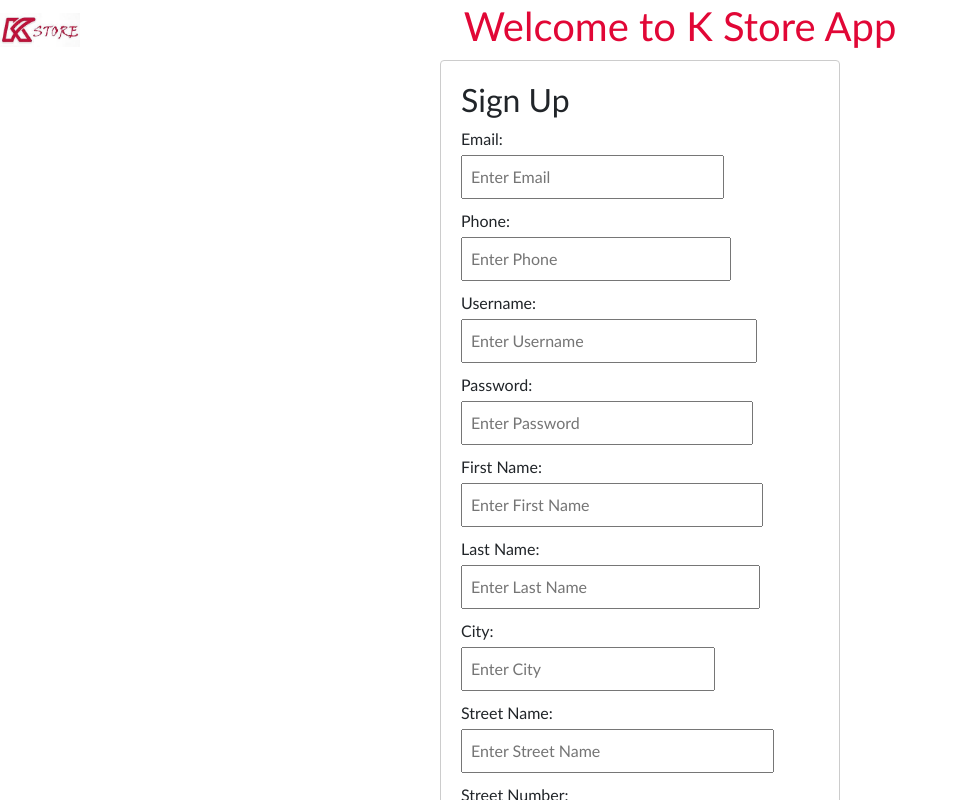
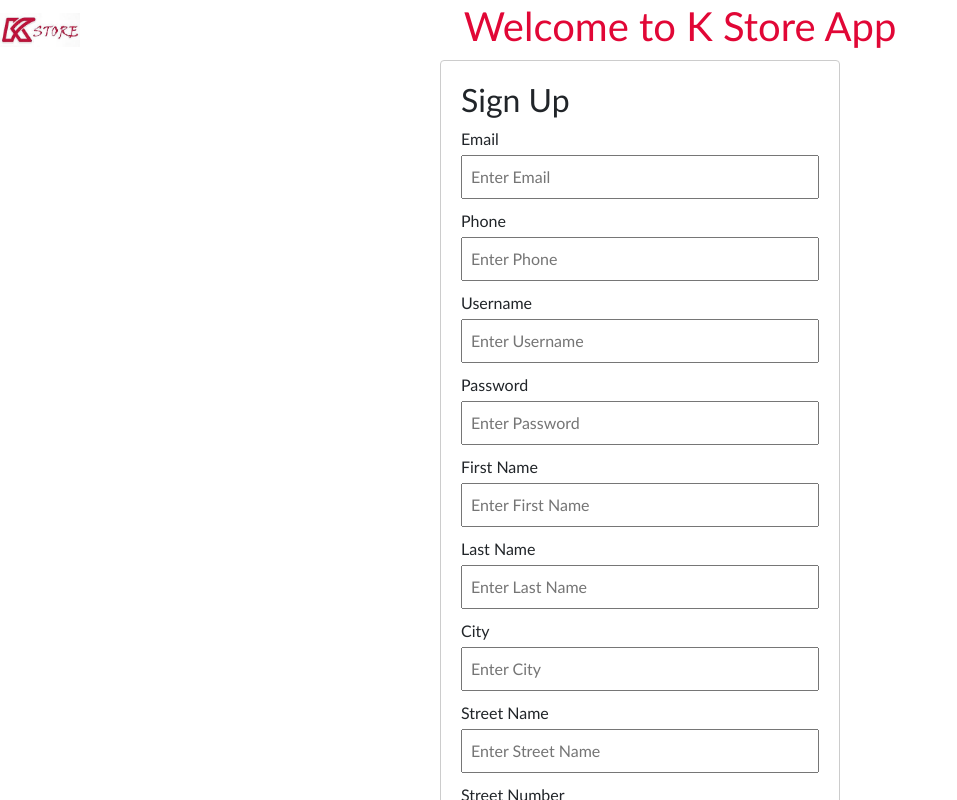
Before and after one commit to kalpana123-1/React-Course-Scalar, a React (Create React App) app in the folder store_app/: page /signup in a window 1280 px wide. Shown: the top 800 px of the page, without its empty margins (0-957 px from the left). Built offline with nearby package versions, Linux system fonts and the light colour scheme.

Commit message:
Styles of Login and Signup pages modifications

```diff
--- a/store_app/src/components/login.jsx
+++ b/store_app/src/components/login.jsx
@@ -8,6 +8,7 @@
   const [password, setPassword] = useState('');
   const [error, setError] = useState(null);
   const [loading, setLoading] = useState(false);
+  const [message, setMessage] = useState('');
 
   const navigate = useNavigate();
   const handleSubmit = async (event) => {
@@ -25,8 +26,10 @@
       });
       const data = await response.json();
       if (!response.ok) {
+        setError(data.message || 'Something went wrong');
         throw new Error(data.message || 'Something went wrong');
       } else {
+        setMessage('Login successful');
         console.log('Login successful', data);
         localStorage.setItem('token', data.token);
         navigate('/home');
@@ -51,8 +54,7 @@
       <h2>Login</h2>
       <form onSubmit={handleSubmit}>
         <div style={{ marginBottom: '10px' }}>
-          <label>
-            Username:
+          <label>Username</label>
           <input
             type="text"
             value={username}
@@ -60,11 +62,9 @@
             style={{ width: '90%', padding: '8px', marginTop: '4px' }}
             required
           />
-          </label>
         </div>
         <div style={{ marginBottom: '10px' }}>
-          <label>
-            Password:
+          <label>Password</label>
           <input
             type="password"
             value={password}
@@ -72,7 +72,6 @@
             style={{ width: '90%', padding: '8px', marginTop: '4px' }}
             required
           />
-          </label>
         </div>
         {error && (
           <div style={{ color: 'red', marginBottom: '10px' }}>{error}</div>
@@ -94,6 +93,10 @@
         </button>
       </form>
       <br />
+      {message && (
+        <div style={{ color: 'green', marginTop: '10px' }}>{message}</div>
+      )}
+      {error && <div style={{ color: 'red', marginTop: '10px' }}>{error}</div>}
       <div>
         Don&apos;t have an account?{' '}
         <Link to="/signup" style={{ color: '#A91D3A' }}>
--- a/store_app/src/components/signUp.jsx
+++ b/store_app/src/components/signUp.jsx
@@ -90,8 +90,7 @@
       <h2>Sign Up</h2>
       <form onSubmit={handleSubmit}>
         <div style={{ marginBottom: '10px' }}>
-          <label>
-            Email:
+          <label>Email </label>
           <input
             type="email"
             name="email"
@@ -101,11 +100,9 @@
             style={{ width: '100%', padding: '8px', marginTop: '4px' }}
             required
           />
-          </label>
         </div>
         <div style={{ marginBottom: '10px' }}>
-          <label>
-            Phone:
+          <label>Phone</label>
           <input
             type="text"
             name="phone"
@@ -115,11 +112,9 @@
             style={{ width: '100%', padding: '8px', marginTop: '4px' }}
             required
           />
-          </label>
         </div>
         <div style={{ marginBottom: '10px' }}>
-          <label>
-            Username:
+          <label>Username</label>
           <input
             type="text"
             name="username"
@@ -129,11 +124,9 @@
             style={{ width: '100%', padding: '8px', marginTop: '4px' }}
             required
           />
-          </label>
         </div>
         <div style={{ marginBottom: '10px' }}>
-          <label>
-            Password:
+          <label>Password</label>
           <input
             type="password"
             name="password"
@@ -143,11 +136,9 @@
             style={{ width: '100%', padding: '8px', marginTop: '4px' }}
             required
           />
-          </label>
         </div>
         <div style={{ marginBottom: '10px' }}>
-          <label>
-            First Name:
+          <label>First Name</label>
           <input
             type="text"
             name="firstname"
@@ -157,11 +148,9 @@
             style={{ width: '100%', padding: '8px', marginTop: '4px' }}
             required
           />
-          </label>
         </div>
         <div style={{ marginBottom: '10px' }}>
-          <label>
-            Last Name:
+          <label>Last Name</label>
           <input
             type="text"
             name="lastname"
@@ -171,11 +160,9 @@
             style={{ width: '100%', padding: '8px', marginTop: '4px' }}
             required
           />
-          </label>
         </div>
         <div style={{ marginBottom: '10px' }}>
-          <label>
-            City:
+          <label>City</label>
           <input
             type="text"
             name="city"
@@ -185,11 +172,9 @@
             style={{ width: '100%', padding: '8px', marginTop: '4px' }}
             required
           />
-          </label>
         </div>
         <div style={{ marginBottom: '10px' }}>
-          <label>
-            Street Name:
+          <label>Street Name</label>
           <input
             type="text"
             name="street"
@@ -199,11 +184,9 @@
             style={{ width: '100%', padding: '8px', marginTop: '4px' }}
             required
           />
-          </label>
         </div>
         <div style={{ marginBottom: '10px' }}>
-          <label>
-            Street Number:
+          <label>Street Number</label>
           <input
             type="text"
             name="number"
@@ -213,11 +196,9 @@
             style={{ width: '100%', padding: '8px', marginTop: '4px' }}
             required
           />
-          </label>
         </div>
         <div style={{ marginBottom: '10px' }}>
-          <label>
-            Zip Code:
+          <label>Zip Code</label>
           <input
             type="text"
             name="zipcode"
@@ -227,7 +208,6 @@
             style={{ width: '100%', padding: '8px', marginTop: '4px' }}
             required
           />
-          </label>
         </div>
         <button
           type="submit"
```
Lines whose indentation alone changed are shown as unchanged.
